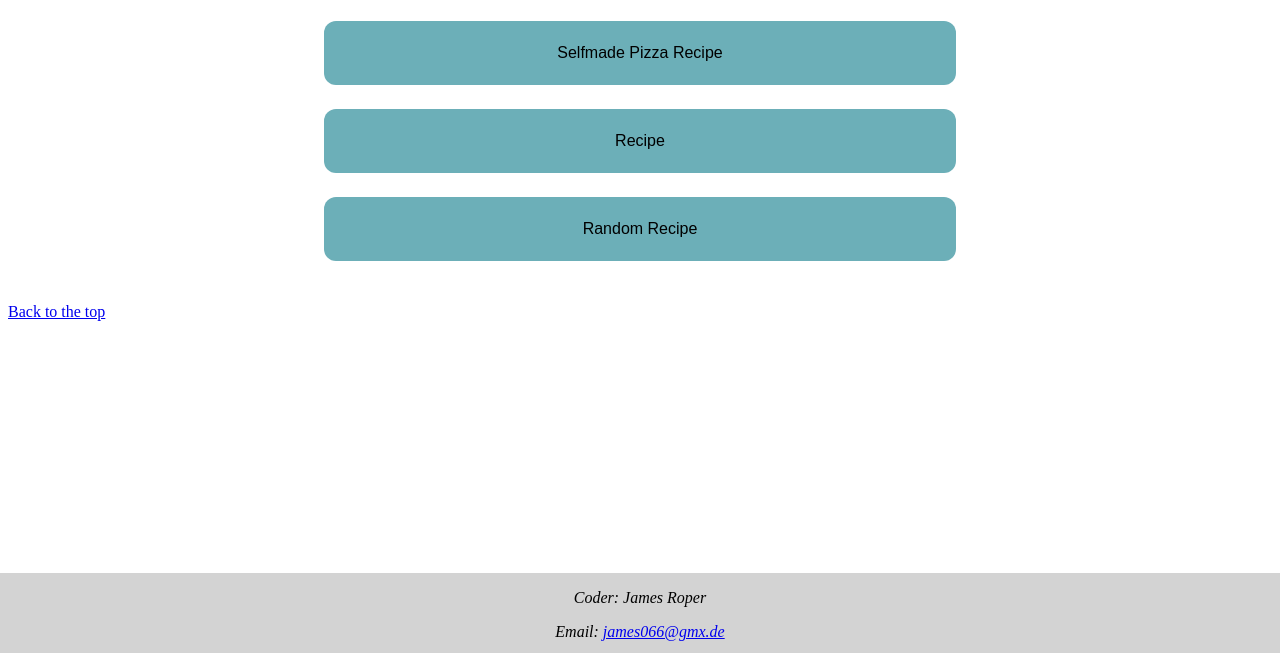
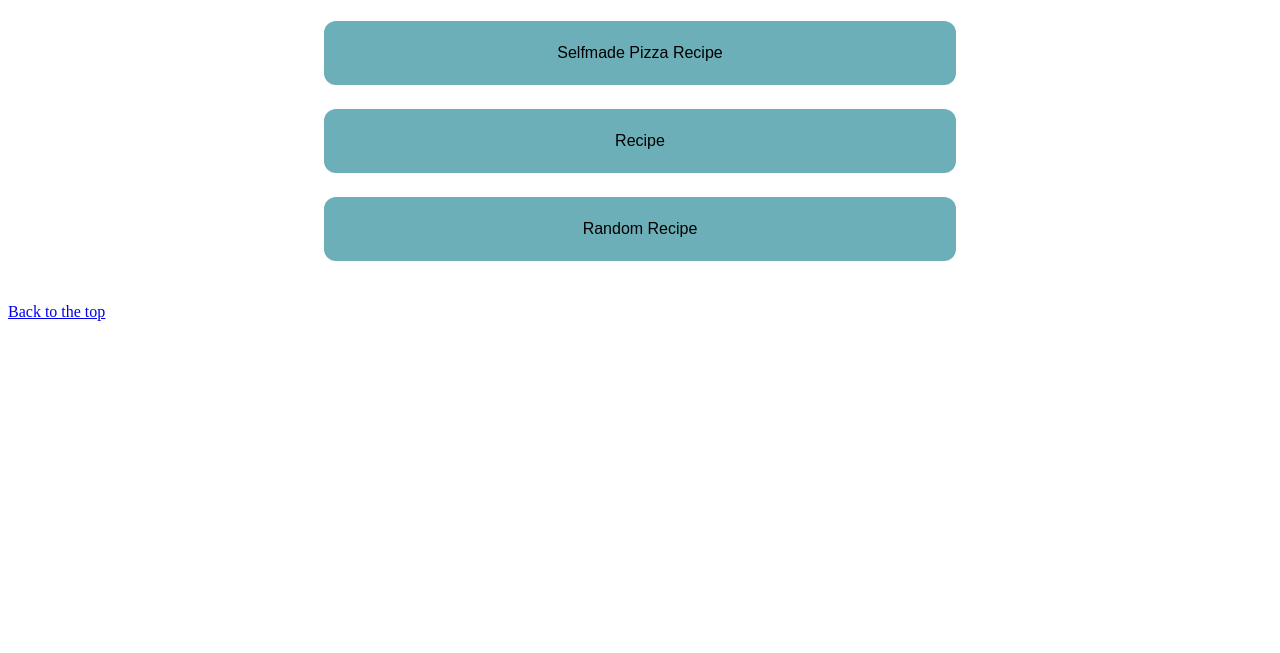
Before and after one commit to p4zzz/p4zzz.github.io, a plain HTML site: page index.html in a window 1280 px wide. Shown: the part 147-800 px from the top of the page. Drawn offline with Linux system fonts and the light colour scheme.

Commit message:
rm footer

```diff
--- a/index.html
+++ b/index.html
@@ -22,14 +22,6 @@
 
 	<br>
 	<a href="#header">Back to the top</a>
-
-	<footer>
-		<address>
-			<p>Coder: James Roper</p>
-			<p>Email: <a href="mailto:james066@gmx.de">james066@gmx.de</a></p>
-		</address>
-	</footer>
-
 </body>
 
 </html>
--- a/style.css
+++ b/style.css
@@ -32,13 +32,3 @@ button:hover {
 	box-shadow: rgba(80, 63, 205, 0.5) 0 1px 30px;
 	transition-duration: .1s;
 }
-
-footer {
-	background-color: lightgrey;
-	height: 5em;
-	width: 100%;
-	position: absolute;
-	bottom: 0;
-	left: 0;
-	text-align: center;
-}
```
